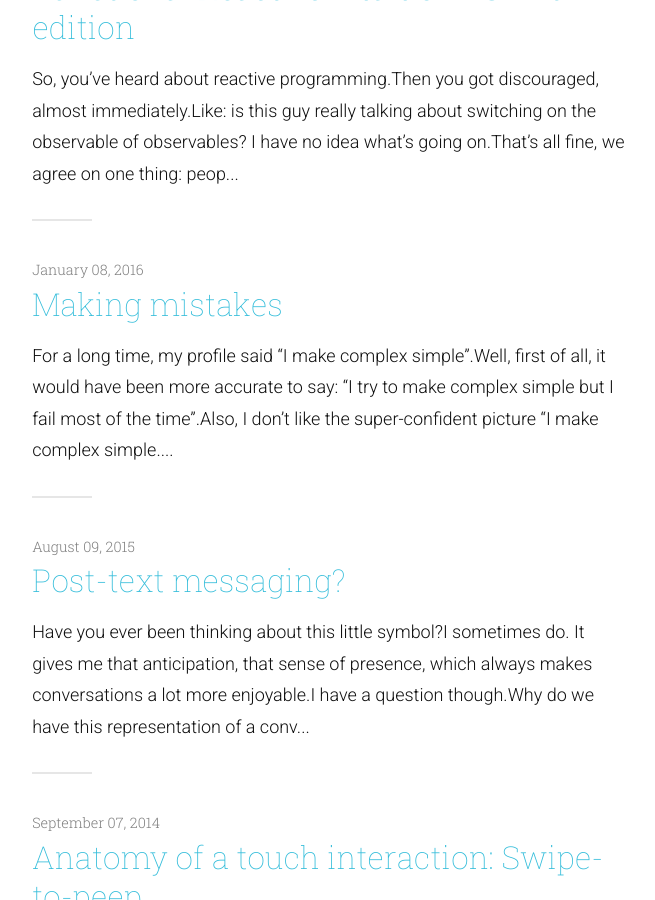
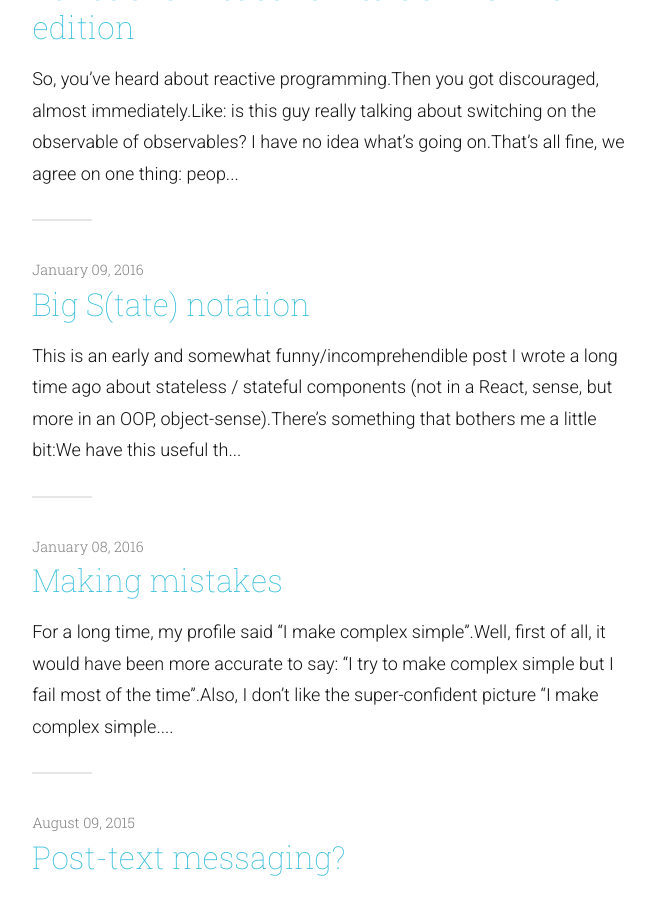
Before and after one commit to almostintuitive/itchingpixels.github.io, a Jekyll site: the page built from index.html, in a window 1280 px wide and 900 px high, scrolled down 333 px. Shown: the whole window, without its empty margins (310-965 px from the left). Built offline with Jekyll 4.4.1, drawn with Linux system fonts in a browser that asks for light colours; nearby versions of some CDN libraries; the list of posts is cut into pages by our own code; a file with an impossible date is left out.

Commit message:
big-s-notation: fixed syntax

```diff
--- a/_posts/2016-01-09-big-s-notation.markdown
+++ b/_posts/2016-01-09-big-s-notation.markdown
@@ -1,7 +1,7 @@
 ---
 layout: post
 title: Big S(tate) notation
-date: {}
+date: 2016-01-09T00:00:00.000Z
 published: true
 ---
 
```
